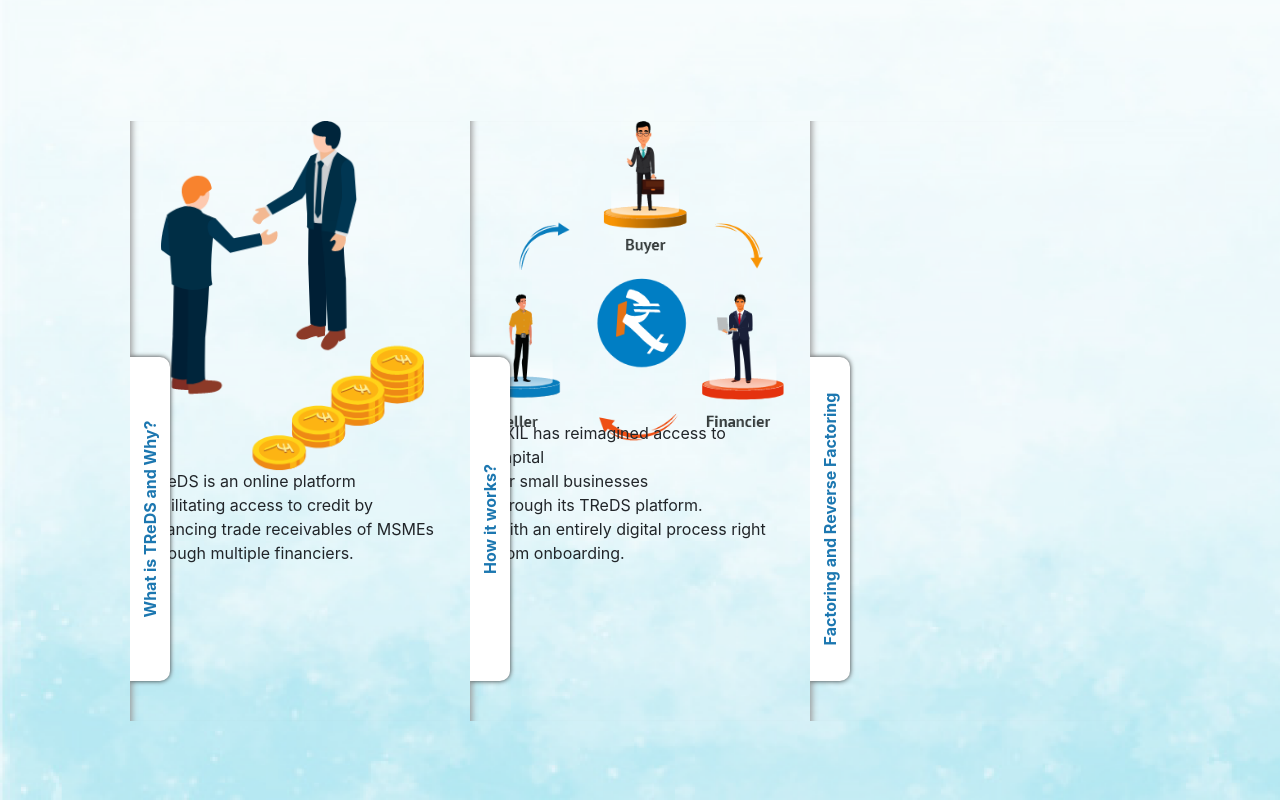
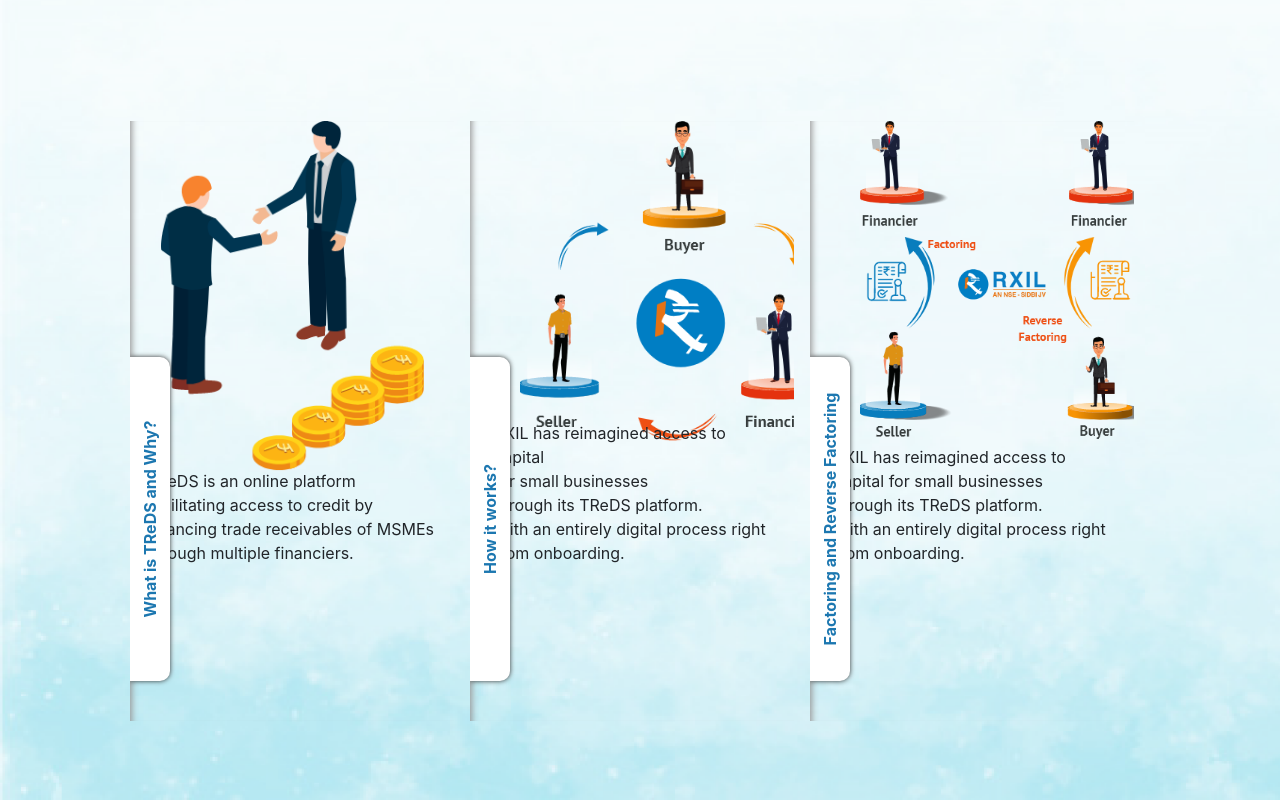
Before and after one commit to m-manali/website, a Next.js app: page / in a window 1280 px wide. Shown: the part 660-1460 px from the top of the page. Built offline with nearby package versions, Linux system fonts and the light colour scheme.

Commit message:
UI changes

```diff
--- a/pages/LandingPage.css
+++ b/pages/LandingPage.css
@@ -412,7 +412,7 @@
 }
 #contactUs{
   background-color:#d0e4ec;
-  padding: 70px 0px 0px;
+  /* padding: 70px 0px 0px; */
   min-height: inherit;
   background: url("/images/ContactUsBackground.png") no-repeat center center;
   background-size: cover;
@@ -674,7 +674,7 @@
   display: block;
 }
 
-.aboutUsSecond .card:hover .aboutUsFirst,.aboutUsSecond .card:hover .aboutUsSecondStyle {
+.aboutUsSecond .card:hover .aboutUsFirst,.aboutUsSecond .card:hover .aboutUsSecondStyle, .aboutUsSecond .card:hover .aboutUsThirdStyle {
 
   background-position: 25px top;
   height: 405px;
@@ -693,6 +693,7 @@
 
   height: 320px;
   background-size: contain;
+  background-position: 50px 0px;
 }
 
 
@@ -712,18 +713,29 @@
 }
 
 .aboutUsThirdStyle{
-  /* background: url("/images/HowItWorks.png") no-repeat; */
+  background: url("/images/Factoring.png") no-repeat center top;
   width: 100%;
-  height: 100%;
+  height: 320px;
+  background-size: contain;
+  position: relative;
+  background-position: 50px 0px;
+
 }
 
 
 
 .aboutUsThirdStyle p{
-  margin-top:300px;
-  margin-left: 400px;
-  margin-bottom: 300px;
+  position: absolute;
+  bottom: -140px;
+  right: 20px;
+  max-width: 280px;
   display: block;
+}
+
+.aboutUsSecond .card:hover .aboutUsThirdStyle p{
+  font-size: 20px;
+  bottom: 100px;
+  right: 150px;
 }
 
 #whoWeAre{
--- a/pages/index.js
+++ b/pages/index.js
@@ -826,7 +826,7 @@
         $("#" + getattr).offset().top - ($(".header").outerHeight() - 90); // - 70;
     } else if (getattr == "benefits") {
       var targetscroll =
-        $("#" + getattr).offset().top - ($(".header").outerHeight() - 30); // - 70;
+        $("#" + getattr).offset().top - ($(".header").outerHeight() - 15); // - 70;
     } else if (getattr == "whoWeAre") {
       var targetscroll =
         $("#" + getattr).offset().top - ($(".header").outerHeight() - 55); // - 70;
```
Also changed, not shown: public/images/Factoring.png (added).
